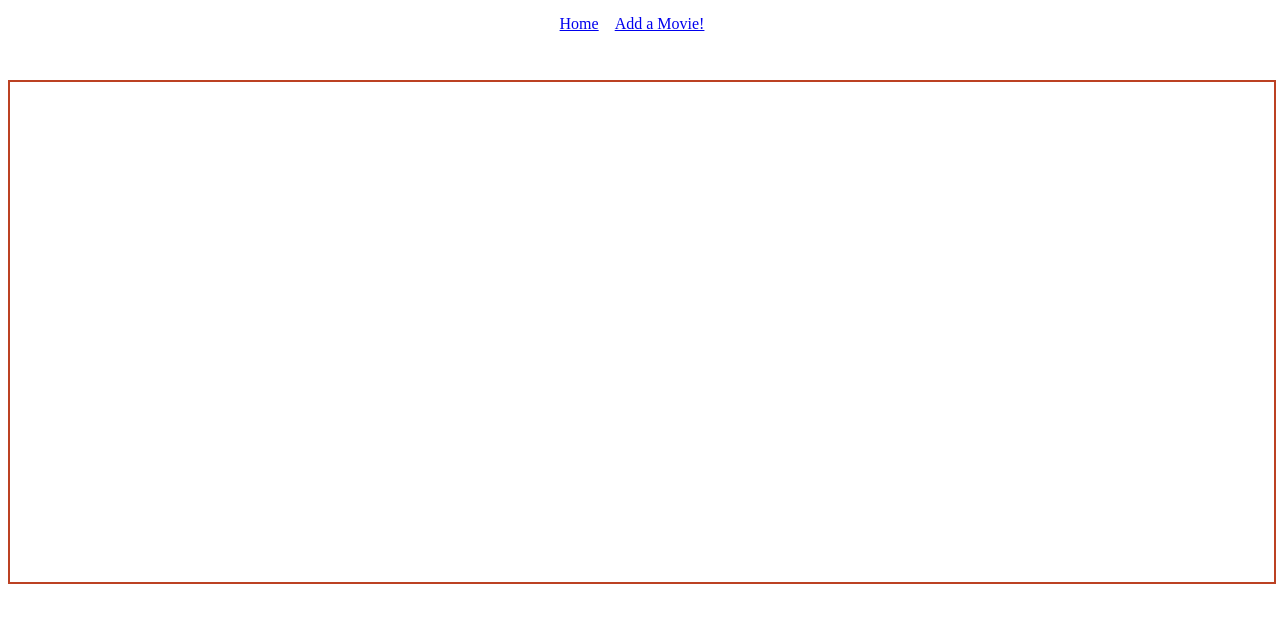
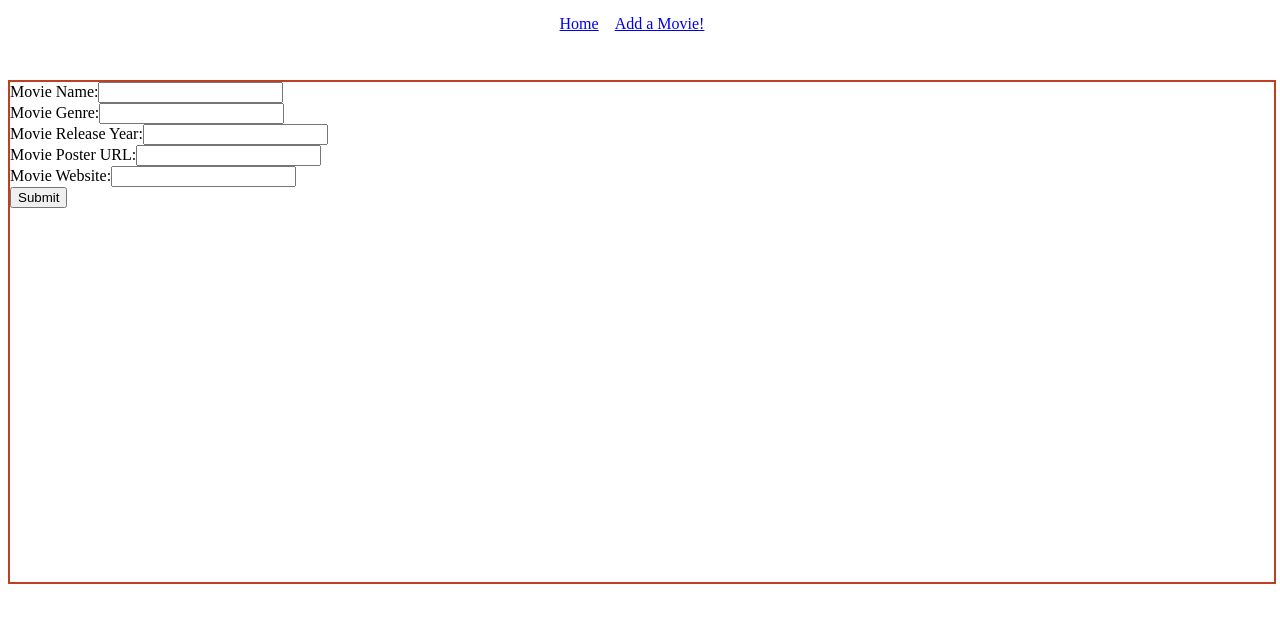
Before and after one commit to darkcohiba/react-hooks-form, a React (Create React App) app: page /Movieform in a window 1280 px wide. Shown: the top 622 px of the page. Built offline with nearby package versions, Linux system fonts and the light colour scheme.

Commit message:
chore: built out form according to db

```diff
--- a/src/pages/MovieForm.js
+++ b/src/pages/MovieForm.js
@@ -1,6 +1,46 @@
+import { useForm } from "react-hook-form";
+
+
 function MovieForm() {
+
+    const {
+        register,
+        handleSubmit,
+        watch,
+        formState: { errors }
+    } = useForm();
+
+
+    const onSubmit = (data) => {
+        console.log(data);
+    };
+
     return (
         <div>
+            <form onSubmit={handleSubmit(onSubmit)}>
+                <label>Movie Name:</label>
+                <input {...register("name", { required: true })} />
+                {errors.name && <p>This field is required</p>}
+                <br></br>
+                <label>Movie Genre:</label>
+                <input {...register("genre", { required: true })} />
+                {errors.genre && <p>This field is required</p>}
+                <br></br>
+                <label>Movie Release Year:</label>
+                <input {...register("releaseYear", { required: true, maxLength: 4 })} />
+                {errors.releaseYear && <p>This field is required and must be no longer then 4 numbers</p>}
+                <br></br>
+                <label>Movie Poster URL:</label>
+                <input {...register("PosterURL", { required: true })} />
+                {errors.PosterURL && <p>This field is required</p>}
+                <br></br>
+                <label>Movie Website:</label>
+                <input {...register("Website", { required: true })} />
+                {errors.Website && <p>This field is required</p>}
+                <br></br>
+
+                <input type="submit" />
+            </form>
 
         </div>
     );
```
